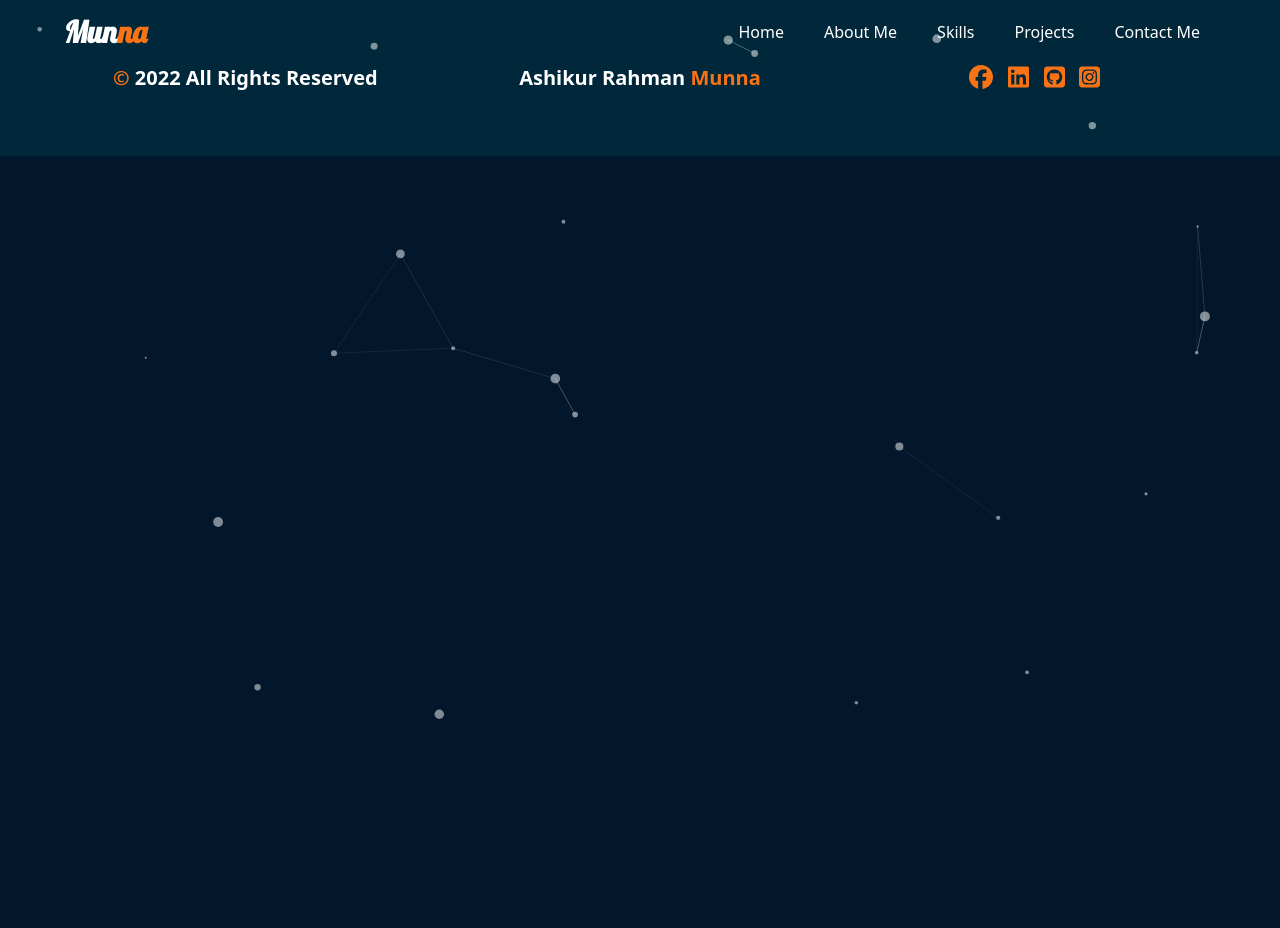
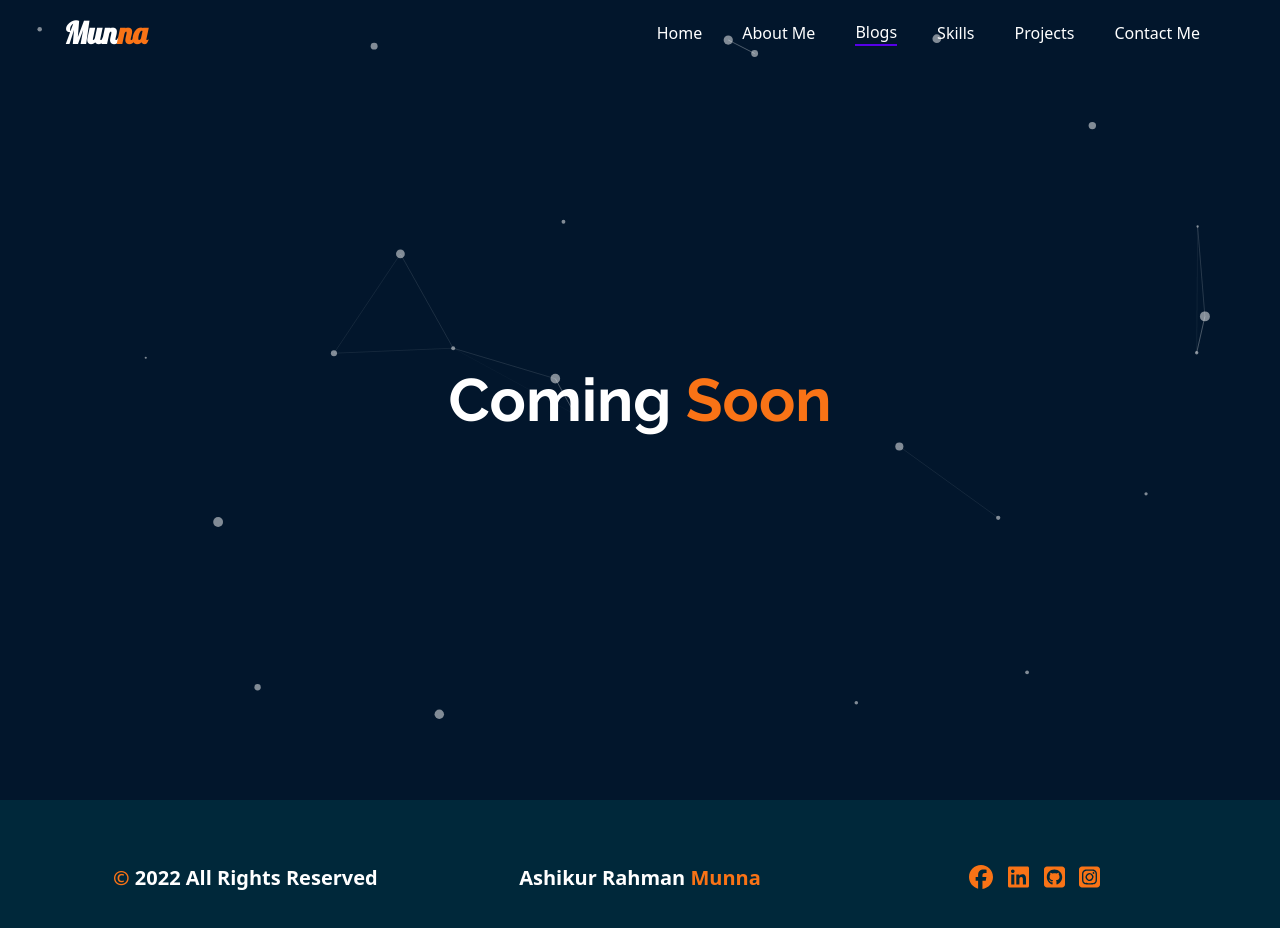
Before and after one commit to AshikurRahmanMunna/My-Portfolio, a React (Create React App) app: page /blogs in a window 1280 px wide. Shown: the top 928 px of the page. Before the commit the page ends 800 px from the top, so only its background shows below. Built offline with nearby package versions, Linux system fonts and the light colour scheme.

Commit message:
project details responsive done and blog page don

```diff
--- a/src/App.js
+++ b/src/App.js
@@ -7,6 +7,7 @@ import ProjectById from "./Pages/Project/ProjectById";
 import "react-toastify/dist/ReactToastify.css";
 import Footer from "./components/Footer";
 import ParticlesAnimation from "./components/Particles";
+import Blogs from "./Pages/Blogs/Blogs";
 
 function App() {
   return(
@@ -15,6 +16,7 @@ function App() {
       <ParticlesAnimation />
       <Routes>
         <Route path="/" element={<Home />}></Route>
+        <Route path="/blogs" element={<Blogs />}></Route>
         <Route path="/project/:id" element={<ProjectById />}></Route>
       </Routes>
       <Footer></Footer>
--- /dev/null
+++ b/src/Pages/Blogs/Blogs.js
@@ -0,0 +1,11 @@
+import React from 'react';
+
+const Blogs = () => {
+    return (
+        <div className='flex min-h-screen items-center justify-center'>
+            <h1 className='text-6xl text-white font-raleway font-bold'>Coming <span className='text-primary'>Soon</span></h1>
+        </div>
+    );
+};
+
+export default Blogs;
--- a/src/Pages/Home/Banner.js
+++ b/src/Pages/Home/Banner.js
@@ -28,7 +28,6 @@ const Banner = () => {
     />
   );
 
-
   return (
     <div>
       <div class="hero min-h-screen lg:px-56 mx-auto text-white">
@@ -40,7 +39,9 @@ const Banner = () => {
             alt="img"
           />
           <div>
-            <h1 class="lg:text-5xl text-2xl font-raleway font-bold">Ashikur Rahman <span className="text-primary">Munna</span></h1>
+            <h1 class="lg:text-5xl text-2xl font-raleway font-bold">
+              Ashikur Rahman <span className="text-primary">Munna</span>
+            </h1>
             <h4 class="lg:py-3 py-1 lg:text-2xl text-xl flex items-center font-semibold">
               I'm <span className="text-primary pl-2">{animation}</span>
             </h4>
--- a/src/Pages/Project/ProjectById.js
+++ b/src/Pages/Project/ProjectById.js
@@ -154,8 +154,8 @@ const ProjectById = () => {
 
   return (
     <div>
-      <div className="min-h-screen container mx-auto lg:px-12 flex items-center justify-center">
-        <div className="flex-1">
+      <div className="min-h-screen container mx-auto lg:px-12 flex lg:flex-row flex-col items-center lg:mt-0 mt-28 justify-center">
+        <div className="flex-1 lg:mx-0 mx-6 lg:mb-0 mb-6">
           <img
             src={img}
             className="w-full h-auto shadow-lg rounded-md"
@@ -213,7 +213,7 @@ const ProjectById = () => {
         <h3 className="text-3xl text-center font-poppins mb-4 text-primary">
           Project Screenshots
         </h3>
-        <div className="grid grid-cols-5 gap-3 container mx-auto lg:px-12">
+        <div className="grid grid-cols-2 px-6 lg:grid-cols-5 gap-3 container mx-auto lg:px-12">
           {imgSet?.map((img) => (
             <img src={img} alt="screenshot" />
           ))}
--- a/src/components/Navbar.js
+++ b/src/components/Navbar.js
@@ -11,6 +11,9 @@ const Navbar = () => {
       </li>
       <li>
         <CustomLink to="/about">About Me</CustomLink>
+      </li>
+      <li>
+        <CustomLink to="/blogs">Blogs</CustomLink>
       </li>
       <li>
         <a href="/#skills"
```
